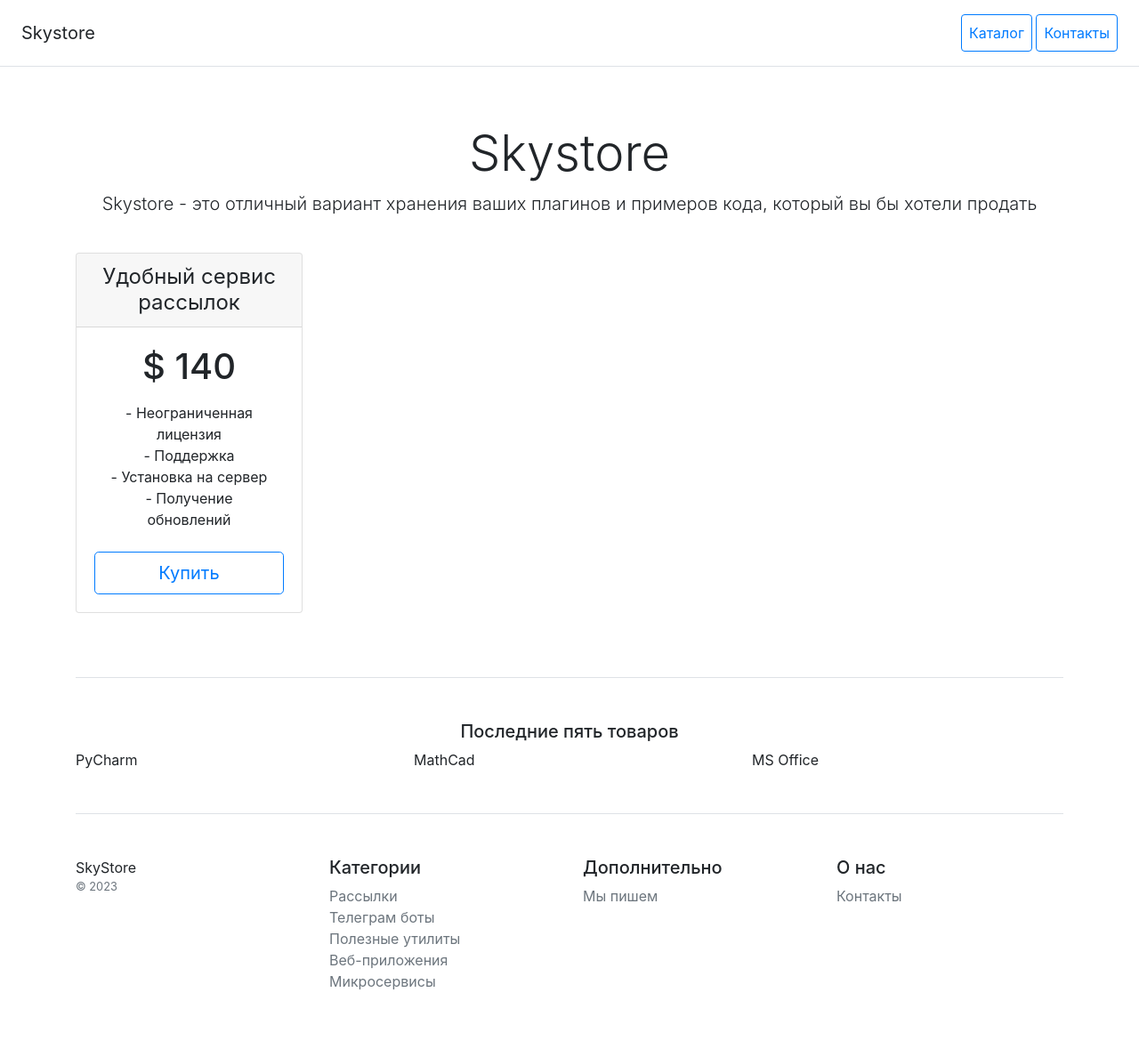
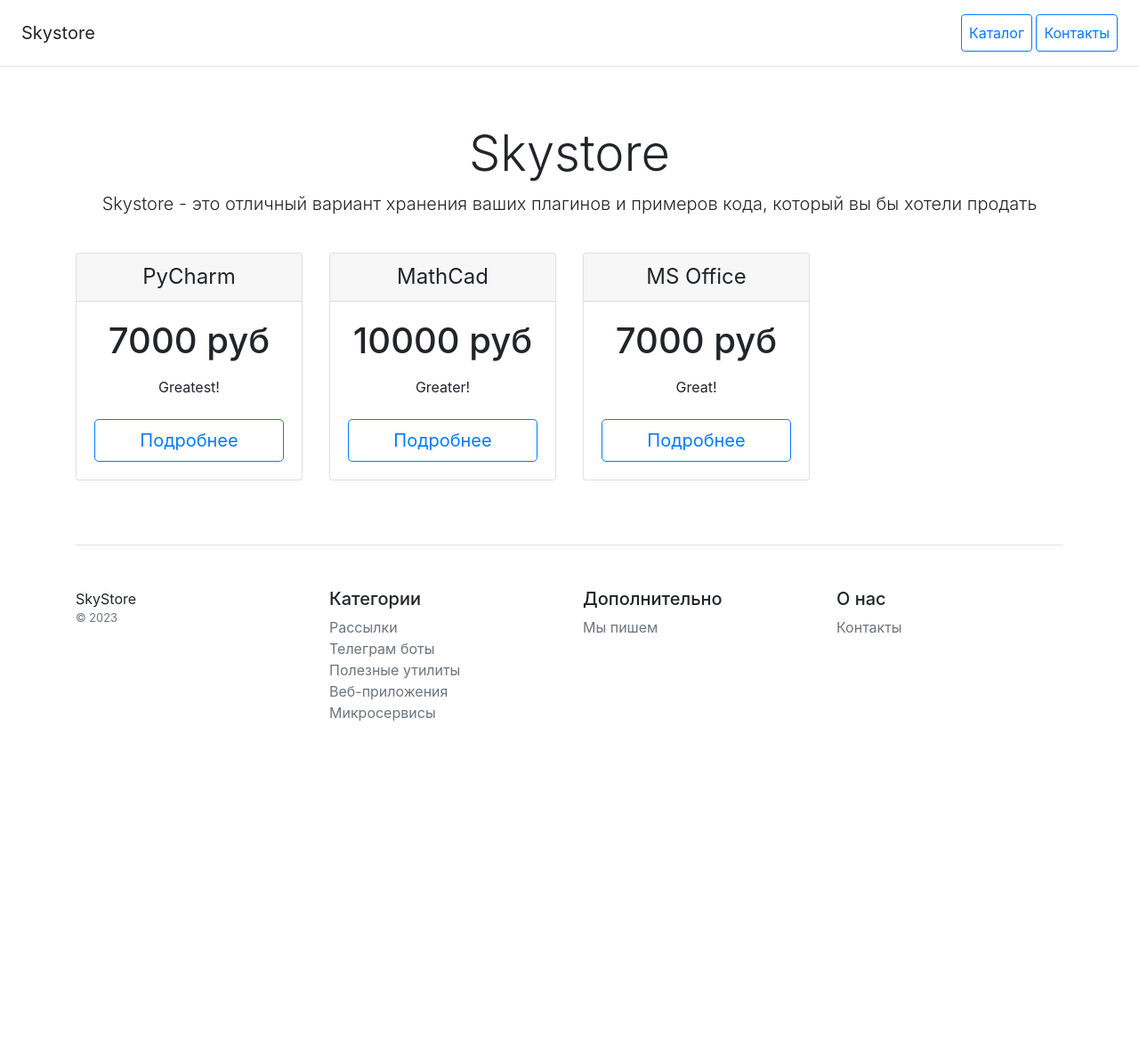
Before and after one commit to slavamigren/shop, a Django app: page / in a window 1280 px wide. Shown: the whole page at 89% size. After the commit the page ends 810 px from the top, so only its background shows below. Run offline with Django 4.2, Linux system fonts and the light colour scheme; data comes from the database, SQL or seed files in the repository; some libraries are stand-ins or nearby versions.

Commit message:
Homework-4

```diff
--- /dev/null
+++ b/catalog/templates/catalog/base.html
@@ -0,0 +1,22 @@
+{% load static %}
+<!doctype html>
+<html lang="en">
+<head>
+    <meta charset="utf-8">
+    <meta name="viewport" content="width=device-width, initial-scale=1">
+    <title>Skystore</title>
+    <link href="{% static "css/bootstrap.min.css" %}" rel="stylesheet"/>
+</head>
+<body>
+<script src="{% static "js/bootstrap.bundle.min.js" %}"></script>
+
+{% include 'catalog/includes/main_menu.html' %}
+
+{% block content %}
+{% endblock %}
+
+{% include 'catalog/includes/footer.html' %}
+
+<script src="/static/js/bootstrap.bundle.min.js"></script>
+</body>
+</html>
--- a/catalog/templates/catalog/home.html
+++ /dev/null
@@ -1,92 +0,0 @@
-{% load static %}
-<!doctype html>
-<html lang="en">
-<head>
-    <meta charset="utf-8">
-    <meta name="viewport" content="width=device-width, initial-scale=1">
-    <title>Skystore</title>
-    <link href="{% static "css/bootstrap.min.css" %}" rel="stylesheet"/>
-</head>
-<body>
-<script src="{% static "js/bootstrap.bundle.min.js" %}"></script>
-<div class="d-flex flex-column flex-md-row align-items-center p-3 px-md-4 mb-3 bg-white border-bottom box-shadow">
-    <h5 class="my-0 mr-md-auto font-weight-normal">Skystore</h5>
-    <nav class="ms-5">
-        <a class="p-2 btn btn-outline-primary" href="/">Каталог</a>
-        <a class="p-2 btn btn-outline-primary" href="/contacts/">Контакты</a>
-    </nav>
-</div>
-
-<div class="pricing-header px-3 py-3 pt-md-5 pb-md-4 mx-auto text-center">
-    <h1 class="display-4">Skystore</h1>
-    <p class="lead">Skystore - это отличный вариант хранения ваших плагинов и примеров кода, который вы бы хотели
-        продать</p>
-</div>
-
-<div class="container">
-    <div class="row text-center">
-        <div class="col-3">
-            <div class="card mb-4 box-shadow">
-                <div class="card-header">
-                    <h4 class="my-0 font-weight-normal">Удобный сервис рассылок</h4>
-                </div>
-                <div class="card-body">
-                    <h1 class="card-title pricing-card-title">$ 140</h1>
-                    <ul class="list-unstyled mt-3 mb-4 text-start m-3">
-                        <li>- Неограниченная лицензия</li>
-                        <li>- Поддержка</li>
-                        <li>- Установка на сервер</li>
-                        <li>- Получение обновлений</li>
-                    </ul>
-                    <button type="button" class="btn btn-lg btn-block btn-outline-primary">Купить</button>
-                </div>
-            </div>
-        </div>
-    </div>
-
-    <footer class="pt-4 my-md-5 pt-md-5 border-top">
-        <h5><center>Последние пять товаров</center></h5>
-        <div class="row">
-            {% for product in products %}
-                <div class="col-2 col-md">
-                    {{product}}
-                </div>
-            {% endfor %}
-        </div>
-    </footer>
-
-    <footer class="pt-4 my-md-5 pt-md-5 border-top">
-        <div class="row">
-            <div class="col-12 col-md">
-                SkyStore
-                <small class="d-block mb-3 text-muted">&copy; 2023</small>
-            </div>
-            <div class="col-6 col-md">
-                <h5>Категории</h5>
-                <ul class="list-unstyled text-small">
-                    <li><a class="text-muted" href="#">Рассылки</a></li>
-                    <li><a class="text-muted" href="#">Телеграм боты</a></li>
-                    <li><a class="text-muted" href="#">Полезные утилиты</a></li>
-                    <li><a class="text-muted" href="#">Веб-приложения</a></li>
-                    <li><a class="text-muted" href="#">Микросервисы</a></li>
-                </ul>
-            </div>
-            <div class="col-6 col-md">
-                <h5>Дополнительно</h5>
-                <ul class="list-unstyled text-small">
-                    <li><a class="text-muted" href="#">Мы пишем</a></li>
-                </ul>
-            </div>
-            <div class="col-6 col-md">
-                <h5>О нас</h5>
-                <ul class="list-unstyled text-small">
-                    <li><a class="text-muted" href="/contacts/">Контакты</a></li>
-                </ul>
-            </div>
-        </div>
-    </footer>
-</div>
-
-<script src="/static/js/bootstrap.bundle.min.js"></script>
-</body>
-</html>
--- /dev/null
+++ b/catalog/templates/catalog/includes/footer.html
@@ -0,0 +1,32 @@
+<div class="container">
+    <footer class="pt-4 my-md-5 pt-md-5 border-top">
+        <div class="row">
+            <div class="col-12 col-md">
+                SkyStore
+                <small class="d-block mb-3 text-muted">&copy; 2023</small>
+            </div>
+            <div class="col-6 col-md">
+                <h5>Категории</h5>
+                <ul class="list-unstyled text-small">
+                    <li><a class="text-muted" href="#">Рассылки</a></li>
+                    <li><a class="text-muted" href="#">Телеграм боты</a></li>
+                    <li><a class="text-muted" href="#">Полезные утилиты</a></li>
+                    <li><a class="text-muted" href="#">Веб-приложения</a></li>
+                    <li><a class="text-muted" href="#">Микросервисы</a></li>
+                </ul>
+            </div>
+            <div class="col-6 col-md">
+                <h5>Дополнительно</h5>
+                <ul class="list-unstyled text-small">
+                    <li><a class="text-muted" href="#">Мы пишем</a></li>
+                </ul>
+            </div>
+            <div class="col-6 col-md">
+                <h5>О нас</h5>
+                <ul class="list-unstyled text-small">
+                    <li><a class="text-muted" href="/contacts/">Контакты</a></li>
+                </ul>
+            </div>
+        </div>
+    </footer>
+</div>
--- /dev/null
+++ b/catalog/templates/catalog/includes/inc_product.html
@@ -0,0 +1,14 @@
+<div class="col-3">
+    <div class="card mb-4 box-shadow">
+        <div class="card-header">
+            <h4 class="my-0 font-weight-normal">{{product.name}}</h4>
+        </div>
+        <div class="card-body">
+            <h1 class="card-title pricing-card-title">{{product.price}} руб</h1>
+            <ul class="list-unstyled mt-3 mb-4 text-start m-3">
+                <li>{{product.description|truncatechars:100}}</li>
+            </ul>
+            <a href="{% url 'product' product.pk %}" type="button" class="btn btn-lg btn-block btn-outline-primary">Подробнее</a>
+        </div>
+    </div>
+</div>
--- /dev/null
+++ b/catalog/templates/catalog/includes/main_menu.html
@@ -0,0 +1,7 @@
+<div class="d-flex flex-column flex-md-row align-items-center p-3 px-md-4 mb-3 bg-white border-bottom box-shadow">
+    <h5 class="my-0 mr-md-auto font-weight-normal">Skystore</h5>
+    <nav class="ms-5">
+        <a class="p-2 btn btn-outline-primary" href="/">Каталог</a>
+        <a class="p-2 btn btn-outline-primary" href="/contacts/">Контакты</a>
+    </nav>
+</div>
--- /dev/null
+++ b/catalog/templates/catalog/index.html
@@ -0,0 +1,18 @@
+{% extends 'catalog/base.html' %}
+{% block content %}
+
+    <div class="pricing-header px-3 py-3 pt-md-5 pb-md-4 mx-auto text-center">
+        <h1 class="display-4">Skystore</h1>
+        <p class="lead">Skystore - это отличный вариант хранения ваших плагинов и примеров кода, который вы бы хотели
+            продать</p>
+    </div>
+
+    <div class="container">
+        <div class="row text-center">
+            {% for product in products %}
+                {% include 'catalog/includes/inc_product.html' %}
+            {% endfor %}
+        </div>
+    </div>
+
+{% endblock %}
--- a/catalog/urls.py
+++ b/catalog/urls.py
@@ -1,7 +1,8 @@
 from django.urls import path
-from catalog.views import home, contacts
+from catalog.views import index, contacts, product
 
 urlpatterns = [
-    path('', home),
-    path('contacts/', contacts)
+    path('', index, name='index'),
+    path('contacts/', contacts, name='contacts'),
+    path('<int:pk>/product/', product, name='product'),
 ]
--- a/catalog/views.py
+++ b/catalog/views.py
@@ -1,9 +1,8 @@
 from django.shortcuts import render
 from catalog.models import Product, Contact
 
-def home(request):
-    print(Product.objects.order_by("-pk")[:5])
-    return render(request, 'catalog/home.html', {'products': Product.objects.order_by("-pk")[:5]})
+def index(request):
+    return render(request, 'catalog/index.html', {'products': Product.objects.order_by("-pk")[:5]})
 
 def contacts(request):
     if request.method == 'POST':
@@ -11,4 +10,7 @@
         phone = request.POST.get('phone')
         text = request.POST.get('text')
         print(name, phone, text)
-    return render(request, 'catalog/contacts.html', {'contacts': Contact.objects.all()[:5]})
+    return render(request, 'catalog/contacts.html', {'contacts': Contact.objects.all()})
+
+def product(request, pk):
+    return render(request, 'catalog/product.html', {'product': Product.objects.get(pk=pk)})
--- a/config/urls.py
+++ b/config/urls.py
@@ -22,7 +22,7 @@
 urlpatterns = [
     path('admin/', admin.site.urls),
     path('', include('catalog.urls')),
-    path('contacts/', include('catalog.urls'))
+    path('contacts/', include('catalog.urls')),
 ]
 if settings.DEBUG:
     urlpatterns += static(settings.MEDIA_URL, document_root=settings.MEDIA_ROOT)
```
Also changed, not shown: catalog/templates/catalog/contacts.html (+3 -70 lines), catalog/templates/catalog/product.html (added, +29 -0 lines), catalog/templatetags/my_tags.py (added, +16 -0 lines).
